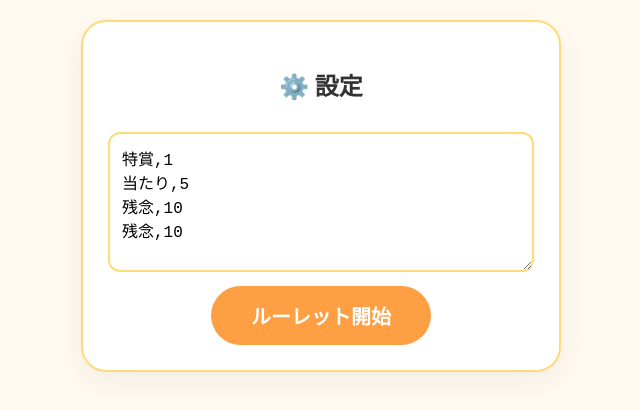
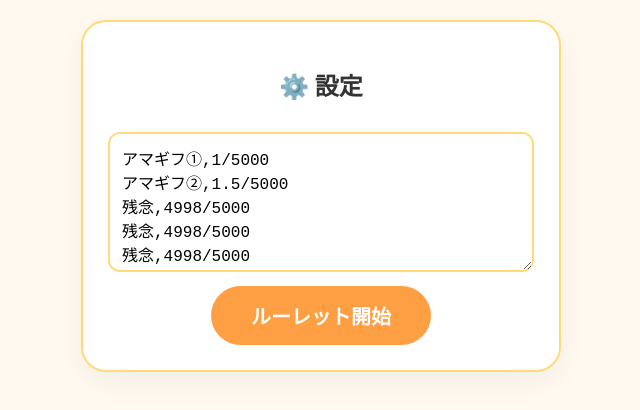
Before and after one commit to shunta15/roulette, a plain HTML site: page index.html in a window 1280 px wide. Shown: the whole page, without its empty margins (319-959 px from the left). Drawn offline with Linux system fonts and the light colour scheme.

Commit message:
Update index.html

```diff
--- a/index.html
+++ b/index.html
@@ -96,10 +96,14 @@
   <div id="adminScreen" class="screen active">
     <div class="admin-panel">
       <h2>⚙️ 設定</h2>
-      <textarea id="itemsInput">特賞,1
-当たり,5
-残念,10
-残念,10</textarea>
+      <textarea id="itemsInput">アマギフ①,1/5000
+アマギフ②,1.5/5000
+残念,4998/5000
+残念,4998/5000
+残念,4998/5000
+残念,4998/5000
+残念,4998/5000
+残念,4998/5000</textarea>
       <button class="btn btn-primary" onclick="start()">ルーレット開始</button>
     </div>
   </div>
```
